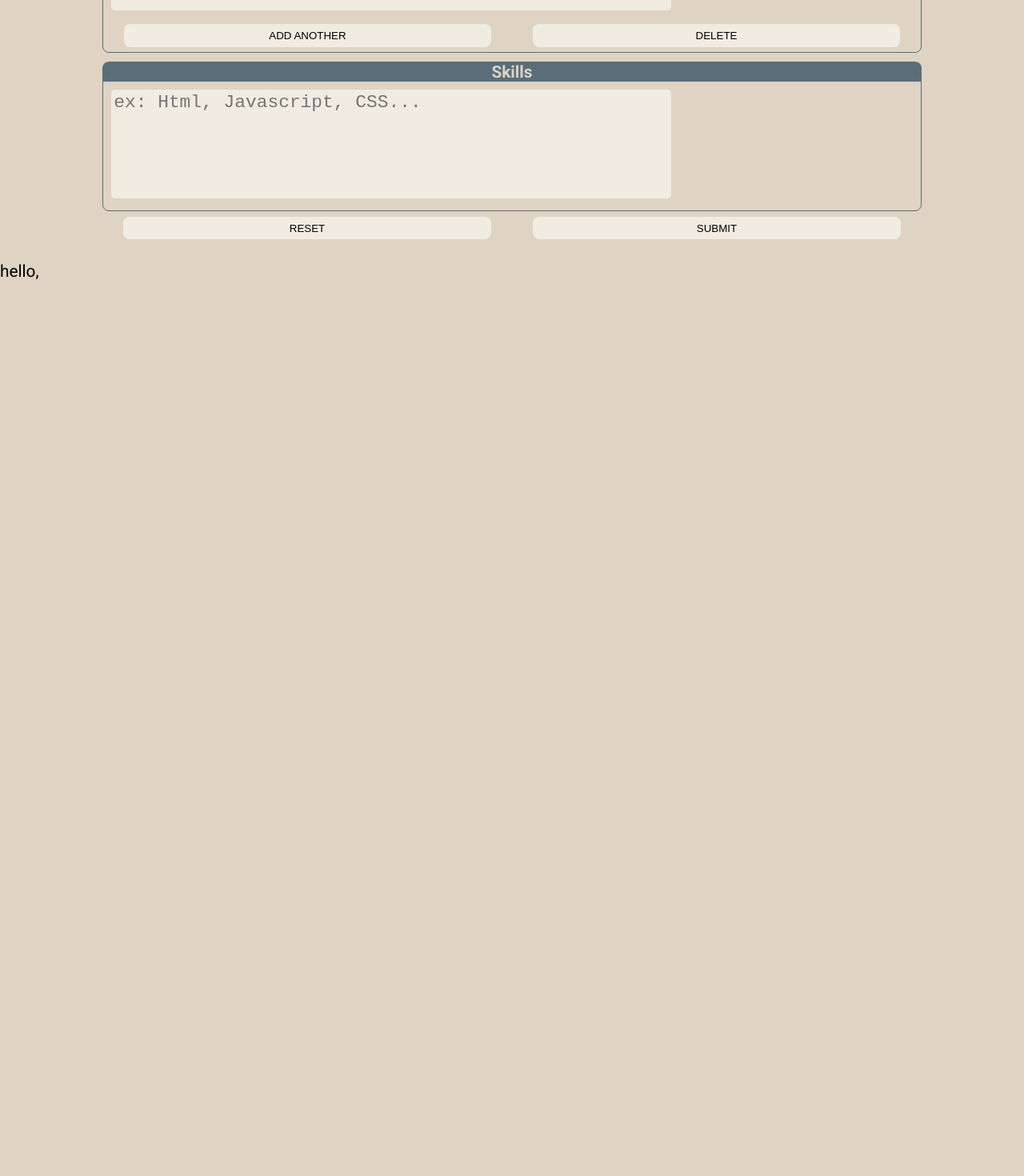
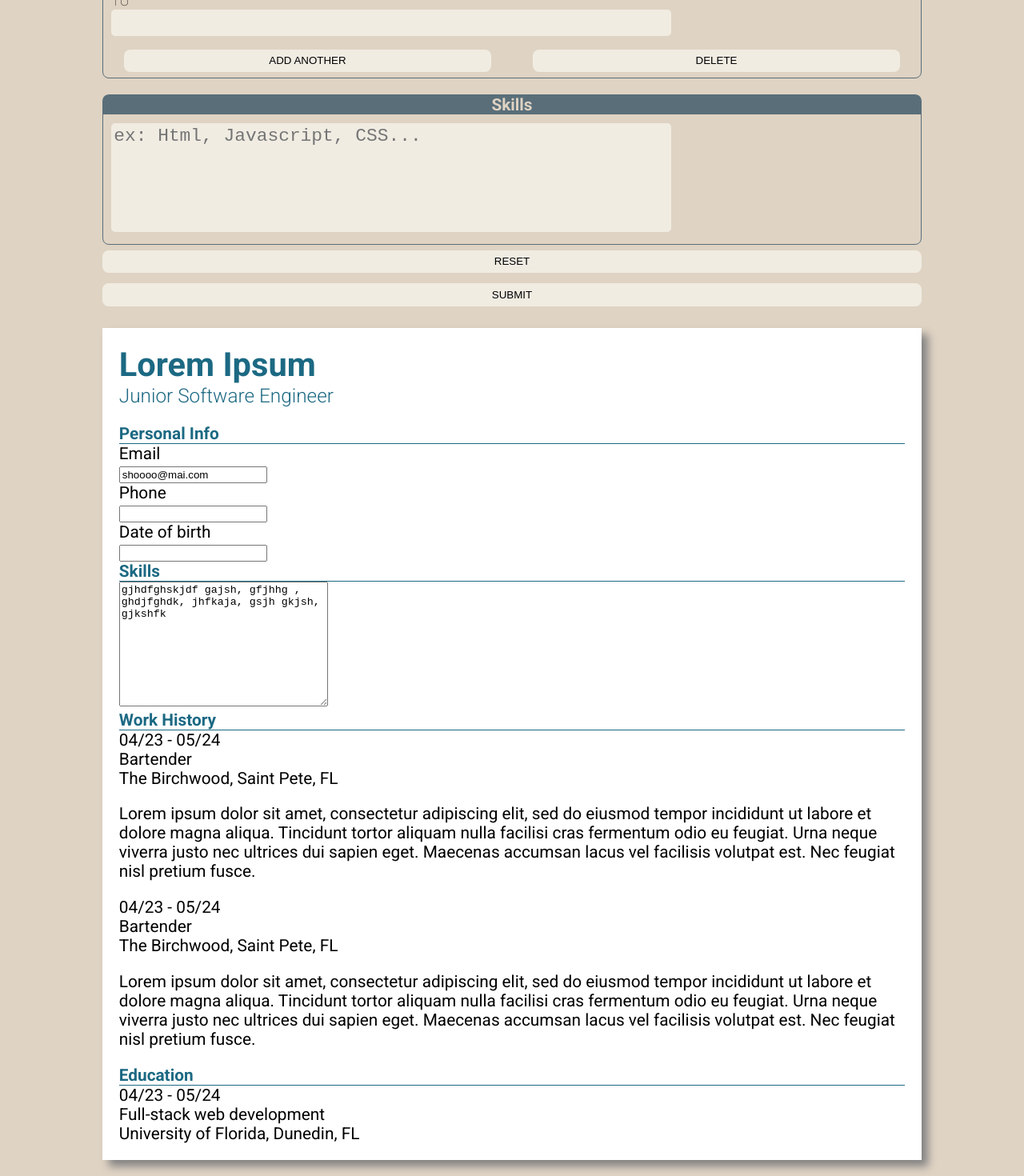
Before and after one commit to maximkwski/cv-app, a React (Vite) app: page / in a window 1280 px wide. Shown: the part 1319-2789 px from the top of the page at 80% size. Before the commit the page ends 1691 px from the top, so only its background shows below. Built offline with nearby package versions, Linux system fonts and the light colour scheme.

Commit message:
add output dummy contnet

```diff
--- a/src/Form.jsx
+++ b/src/Form.jsx
@@ -85,7 +85,7 @@ export default function Form({ fullName, onChange}) {
                     <textarea name="skills" id="skills" cols="30" rows="5" placeholder='ex: Html, Javascript, CSS...'></textarea>
                 </div>
             </section>
-            <div className="control-panel">
+            <div className="control-panel submit-reset">
                 <button type="reset" className='btn'>reset</button>
                 <button type="submit" className='btn'>submit</button>
             </div>
--- a/src/OutputCV.jsx
+++ b/src/OutputCV.jsx
@@ -1,12 +1,74 @@
-
+import './styles/OutputCV.css'
 
 export default function OutputCV({fullName}) {
 
     return (
-        <div className="output-content">
-            <p>
-                hello, {fullName}
-            </p>
+        <div className="container">
+            <div className="output-content">
+                <header>
+                    <h1>Lorem Ipsum</h1>
+                    <h3>Junior Software Engineer</h3>
+                </header>
+                <main>
+                    <div className="left-side">
+                        <div className="cv-personal">
+                            <h4>Personal Info</h4>
+                            <div>
+                                <label htmlFor="cv-email">Email</label><br/>
+                                <input type="text" id="cv-email" name ="cv-email" readOnly value='shoooo@mai.com' />
+                            </div>
+                            <div>
+                                <label htmlFor="cv-phone">Phone</label><br/>
+                                <input type="text" id="cv-phone" name ="cv-phone" readOnly/>
+                            </div>
+                            <div>
+                                <label htmlFor="cv-dob">Date of birth</label><br/>
+                                <input type="text" id="cv-dob" name ="cv-dob" readOnly/>
+                            </div>
+                        </div>
+                        <div className="cv-skills">
+                            <h4>Skills</h4>
+                            <textarea name="cv-skills" id="cv-skills" cols="30" rows="10" readOnly>gjhdfghskjdf gajsh, gfjhhg , ghdjfghdk, jhfkaja, gsjh gkjsh, gjkshfk</textarea>
+                        </div>
+                    </div>
+                    <div className="right-side">
+                        <div className="cv-experience">
+                            <h4>Work History</h4>
+                            <div>
+                                <div className="from-to">04/23 - 05/24</div>
+                                <div className="exp-contnent">
+                                    <div className="exp-title">Bartender</div>
+                                    <div className="exp-company">The Birchwood, Saint Pete, FL</div>
+                                    <div className="exp-duties">
+                                        <p>Lorem ipsum dolor sit amet, consectetur adipiscing elit, sed do eiusmod tempor incididunt ut labore et dolore magna aliqua. Tincidunt tortor aliquam nulla facilisi cras fermentum odio eu feugiat. Urna neque viverra justo nec ultrices dui sapien eget. Maecenas accumsan lacus vel facilisis volutpat est. Nec feugiat nisl pretium fusce.</p>
+                                    </div>
+                                </div>
+                            </div>
+                            <div>
+                                <div className="from-to">04/23 - 05/24</div>
+                                <div className="exp-contnent">
+                                    <div className="exp-title">Bartender</div>
+                                    <div className="exp-company">The Birchwood, Saint Pete, FL</div>
+                                    <div className="exp-duties">
+                                        <p>Lorem ipsum dolor sit amet, consectetur adipiscing elit, sed do eiusmod tempor incididunt ut labore et dolore magna aliqua. Tincidunt tortor aliquam nulla facilisi cras fermentum odio eu feugiat. Urna neque viverra justo nec ultrices dui sapien eget. Maecenas accumsan lacus vel facilisis volutpat est. Nec feugiat nisl pretium fusce.</p>
+                                    </div>
+                                </div>
+                            </div>
+
+                        </div>
+                        <div className="cv-education">
+                            <h4>Education</h4>
+                            <div>
+                                <div className="from-to">04/23 - 05/24</div>
+                                <div className="education-content">
+                                    <div className="cv-degree">Full-stack web development</div>
+                                    <div className="cv-school-location">University of Florida, Dunedin, FL</div>
+                                </div>
+                            </div>
+                        </div>
+                    </div>
+                </main>
+            </div>
         </div>
     )
 }
--- a/src/index.css
+++ b/src/index.css
@@ -21,6 +21,7 @@ img {
 
 h1,
 h2,
-h3 {
+h3,
+h4 {
   margin: 0;
 }
--- a/src/styles/Form.css
+++ b/src/styles/Form.css
@@ -17,7 +17,7 @@ form section {
     border-radius: 8px;
     width: 100%;
 
-    margin-top: 0.5em;
+    margin-top: 1em;
 }
 
 .form-row {
@@ -64,3 +64,11 @@ form section {
     text-transform: uppercase;
     background-color: #f0ece2;
 }
+
+.submit-reset {
+    display: block;
+}
+
+.submit-reset .btn {
+    width: 100%;
+}
--- a/src/styles/OutputCV.css
+++ b/src/styles/OutputCV.css
@@ -0,0 +1,24 @@
+.output-content {
+    margin: 1em auto;
+    background-color: white;
+    box-shadow: 8px 8px 10px rgb(132, 131, 131);
+    padding: 1em;
+}
+
+.output-content header {
+    margin-bottom: 1em;
+}
+
+.output-content h1,
+.output-content h3,
+.output-content h4 {
+    color: rgb(28, 105, 131);
+}
+
+.output-content h3 {
+    font-weight: 300;
+}
+
+.output-content h4 {
+    border-bottom: 1px solid rgb(28, 105, 131);
+}
```
